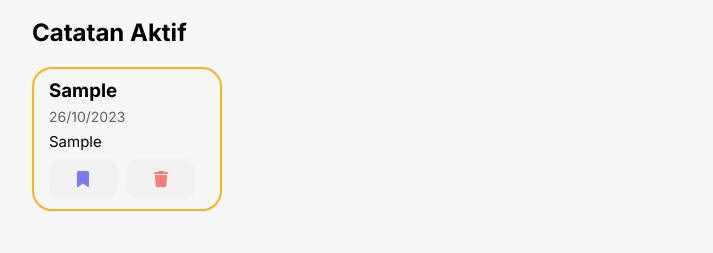
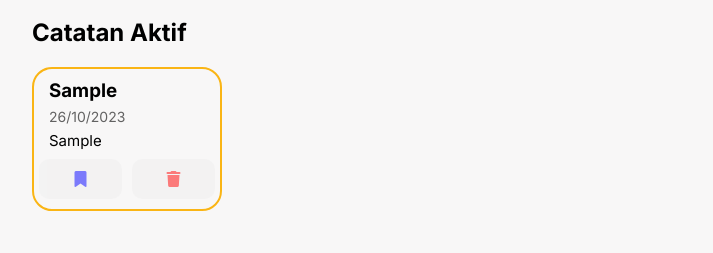
Before and after one commit to tubagusdylan/notes-app, a React (Vite) app: page / in a window 1280 px wide. Both pictures are taken after typing "Sample", "Sample" into the empty fields and a click on the button "Tambah Catatan". Shown: the part 590-843 px from the top of the page, without its empty margins (208-921 px from the left). Built offline with nearby package versions, Linux system fonts and the light colour scheme.

Commit message:
fix: notes card, button position absolute to the card

```diff
--- a/src/components/NotesCard.jsx
+++ b/src/components/NotesCard.jsx
@@ -29,6 +29,7 @@ class NotesCard extends React.Component {
         <h3 className="notes-card-title">{this.props.title}</h3>
         <span className="notes-timestamp">{this.props.createdAt}</span>
         <p className="notes-description">{this.props.body}</p>
+        <div className="btn-wrap">
           <button className="btn-notes-card" onClick={!this.props.propsArchived ? this.onArchiveButtonClick : this.onActiveButtonClick}>
             {this.props.propsArchived ? <i className="fa-solid fa-rotate-left"></i> : <i className="fa-solid fa-bookmark"></i>}
           </button>
@@ -36,6 +37,7 @@ class NotesCard extends React.Component {
             <i className="fa-solid fa-trash"></i>
           </button>
         </div>
+      </div>
     );
   }
 }
--- a/src/styles/notesCard.css
+++ b/src/styles/notesCard.css
@@ -3,6 +3,7 @@
   padding: 10px 15px;
   border: 2px solid #fab515;
   border-radius: 20px;
+  position: relative;
 }
 
 .notes-card-title {
@@ -17,9 +18,18 @@
 }
 
 .notes-description {
+  width: 100%;
   font-size: 15px;
-  margin-bottom: 6px;
-  line-height: 22px;
+  margin-bottom: 3rem;
+  line-height: 20px;
+  word-wrap: break-word;
+}
+
+.btn-wrap {
+  width: 100%;
+  position: absolute;
+  bottom: 10px;
+  left: 5px;
 }
 
 .btn-notes-card {
```
Lines whose indentation alone changed are shown as unchanged.
